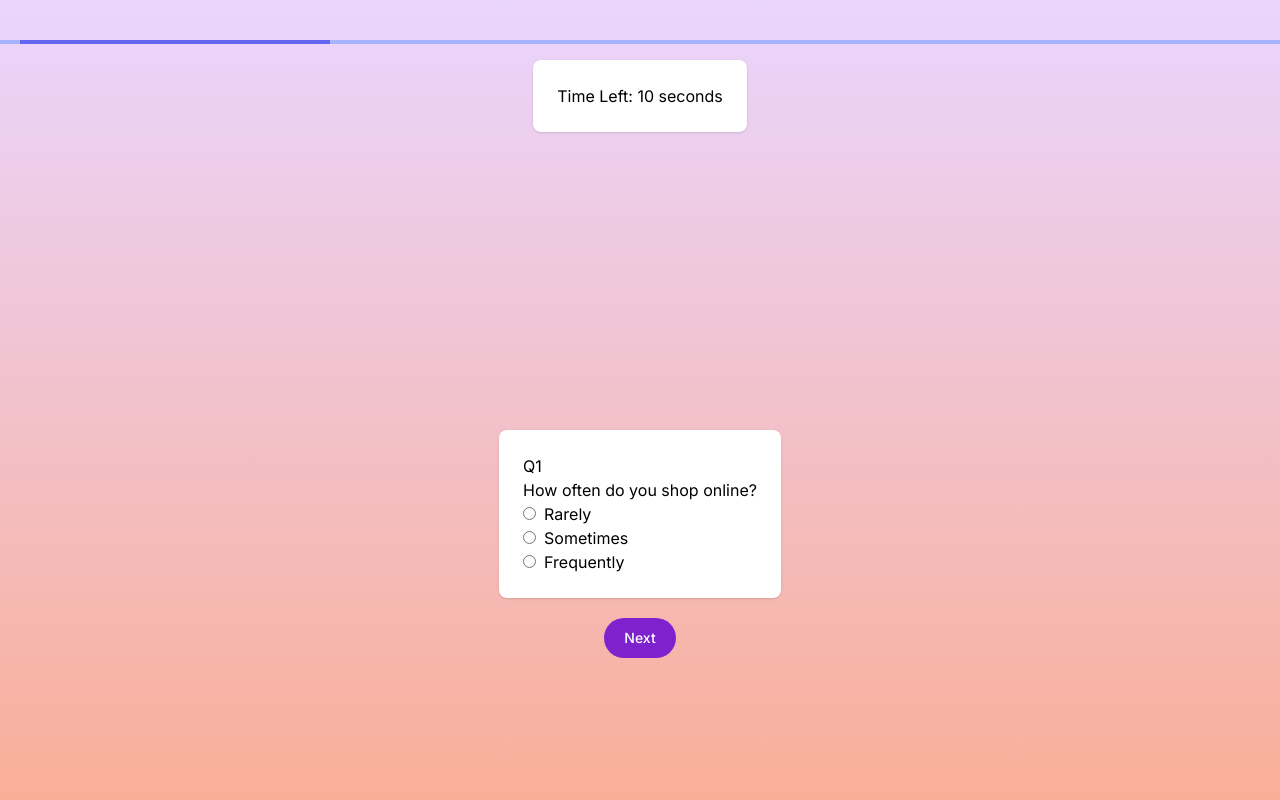
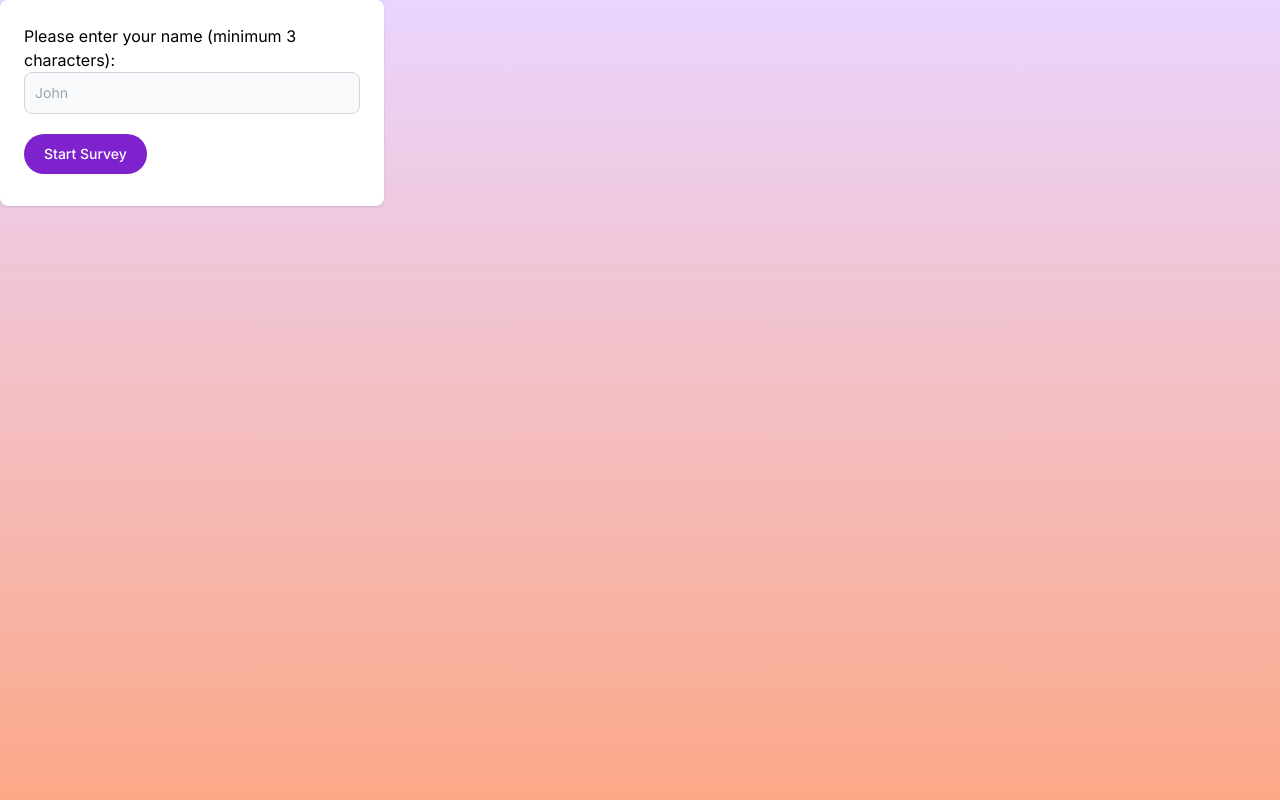
Before and after one commit to tyoprataama/Front-End-React-Test-Tyo, a Next.js app: page / in a window 1280 px wide. Shown: the top 800 px of the page. Built offline with nearby package versions, Linux system fonts and the light colour scheme.

Commit message:
create input name element

```diff
--- a/app/components/Survey.jsx
+++ b/app/components/Survey.jsx
@@ -10,6 +10,12 @@ import { questionDetails } from './Question';
 
 const Survey = () => {
   const questions = questionDetails;
+
+  // State to keep track of the user's name
+  const [userName, setUserName] = useState("");
+
+    // State to keep track of whether the survey has started
+    const [surveyStarted, setSurveyStarted] = useState(false);
 
   // State to keep track of current question index
   const [currentQuestionIndex, setCurrentQuestionIndex] = useState(0);
@@ -48,6 +54,8 @@ const Survey = () => {
     setTimer(15);
     setTimerActive(true);
     setSurveyComplete(false);
+    setUserName("");
+    setSurveyStarted(false)
   };
 
   // Function to handle timer completion
@@ -69,26 +77,70 @@ const Survey = () => {
     return () => clearInterval(interval);
   }, [timer, timerActive]);
 
+  const canStartSurvey = userName.trim().length >= 3;
+  const handleStartSurvey = () => {
+    if (canStartSurvey) {
+      setSurveyStarted(true);
+    }
+  };
+
   return (
-    <div>
-      <div className="bg-indigo-300 h-1 w-full mt-10 px-5">
-              <div className="bg-indigo-500 h-full" style={{ width: `${(currentQuestionIndex + 1) / questions.length * 100}%` }} />
-            </div>
-      {surveyComplete ? (
-        <End surveyAnswers={surveyAnswers} onRestart={handleRestartSurvey} />
-      ) : (
+      <div>
+      {!surveyStarted && (
+      //    <div className="flex flex-col items-center justify-center h-screen w-screen mb-32">
+      // <div className="max-w-sm p-6 bg-white border border-none rounded-lg shadow">
+        <div className='className="flex flex-col items-center justify-center h-screen w-screen mb-32'>
+          <div className="max-w-sm p-6 bg-white border border-none rounded-lg shadow">
+          <p>Please enter your name (minimum 3 characters):</p>
+          <input
+            type="text"
+            className='bg-gray-50 border border-gray-300 text-gray-900 text-sm rounded-lg focus:ring-blue-500 focus:border-blue-500 block w-full p-2.5'
+            value={userName}
+            onChange={(e) => setUserName(e.target.value)}
+            placeholder = "John"
+            required
+          />
+          <button className='text-white bg-purple-700 hover:bg-purple-800 focus:outline-none focus:ring-4 focus:ring-purple-300 font-medium rounded-full text-sm px-5 py-2.5 text-center mb-2 mt-5' onClick={handleStartSurvey} disabled={!canStartSurvey}>
+            Start Survey
+          </button>
+        </div>
+        </div>
+      )}
+      {surveyStarted && !surveyComplete && (
         <>
-        <div className='p-4 flex flex-col items-center justify-center'>
-            <p className='max-w-sm p-6 bg-white border border-none rounded-lg shadow'>Time Left: {timer} seconds</p>
-          </div>
+        <div className="bg-indigo-300 h-1 w-full mt-10 px-5">
+        <div className="bg-indigo-500 h-full" style={{ width: `${(currentQuestionIndex + 1) / questions.length * 100}%` }} />
+      </div>
+      < div className = 'p-4 flex flex-col items-center justify-center' >
+     <p className='max-w-sm p-6 bg-white border border-none rounded-lg shadow'>Time Left: {timer} seconds</p>
+      </div>
           <Card
             questionData={questions[currentQuestionIndex]}
             onAnswerSubmit={handleAnswerSubmit}
             currentQuestionIndex={currentQuestionIndex}
+            userName={userName} // Pass the userName to the Card component
           />
         </>
       )}
+      {surveyComplete && (
+        <End surveyAnswers={surveyAnswers} onRestart={handleRestartSurvey} />
+      )}
     </div>
-  )
+  );
+        // <>
+        //       <div className="bg-indigo-300 h-1 w-full mt-10 px-5">
+        //       <div className="bg-indigo-500 h-full" style={{ width: `${(currentQuestionIndex + 1) / questions.length * 100}%` }} />
+        //     </div>
+        //     <div className='p-4 flex flex-col items-center justify-center'>
+        //     <p className='max-w-sm p-6 bg-white border border-none rounded-lg shadow'>Time Left: {timer} seconds</p>
+        //   </div>
+        //   <Card
+        //     questionData={questions[currentQuestionIndex]}
+        //     onAnswerSubmit={handleAnswerSubmit}
+        //     currentQuestionIndex={currentQuestionIndex}
+        //     userName={userName} // Pass the userName to the Card component
+        //   />
+        // </>
+
 };
 export default Survey
```
